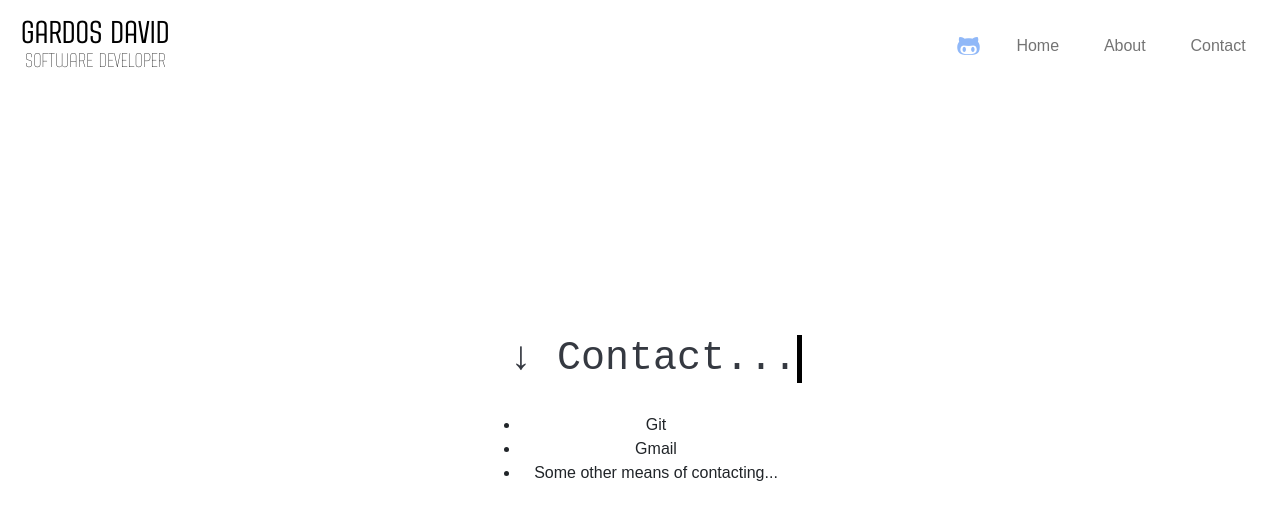
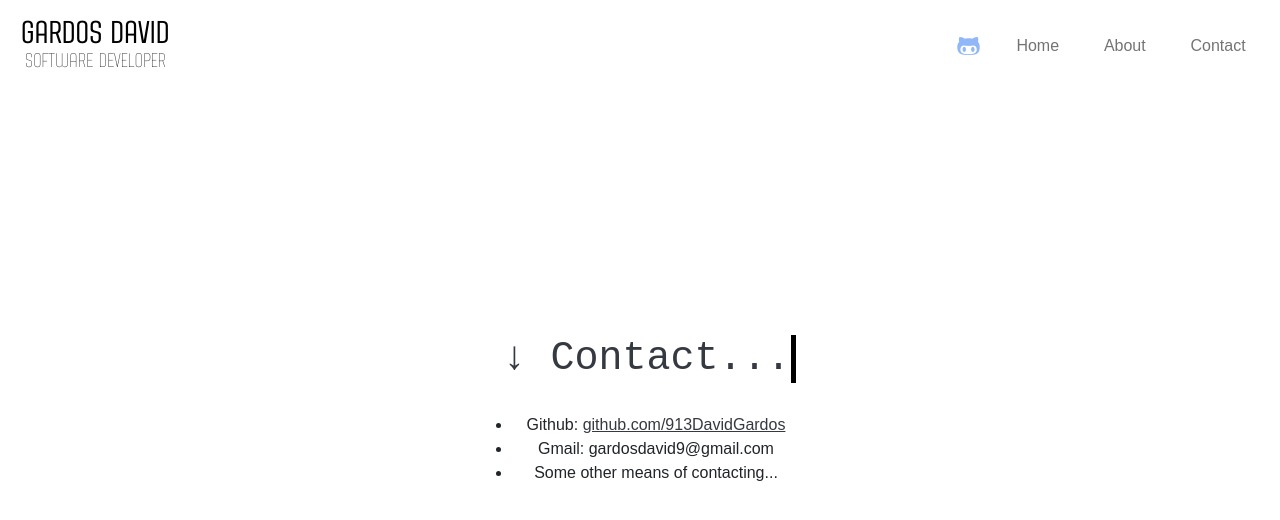
Before and after one commit to 913DavidGardos/913DavidGardos.github.io, a website: page Contact.html in a window 1280 px wide. Drawn offline with nearby package versions, Linux system fonts and the light colour scheme.

Commit message:
update contact

```diff
--- a/Contact.html
+++ b/Contact.html
@@ -56,8 +56,11 @@
 
             <div>
                 <ul>
-                    <li>Git</li>
-                    <li>Gmail</li>
+                    <li>Github:
+                        <a href="https://github.com/913DavidGardos">github.com/913DavidGardos</a>
+                    </li>
+                    <li>Gmail: gardosdavid9@gmail.com
+                    </li>
                     <li>Some other means of contacting...</li>
                 </ul>
             </div>
```
Also changed, not shown: index.html (+1 -1 lines).
